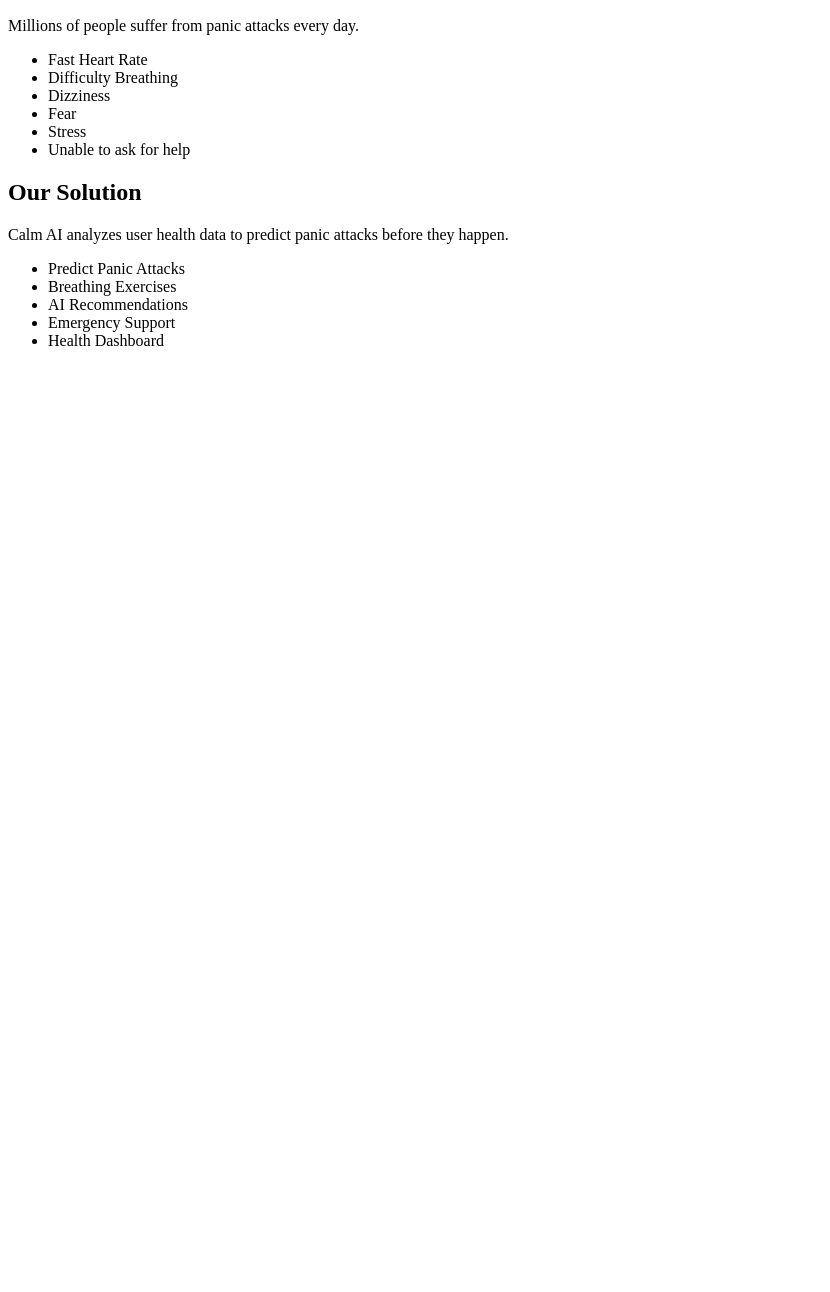
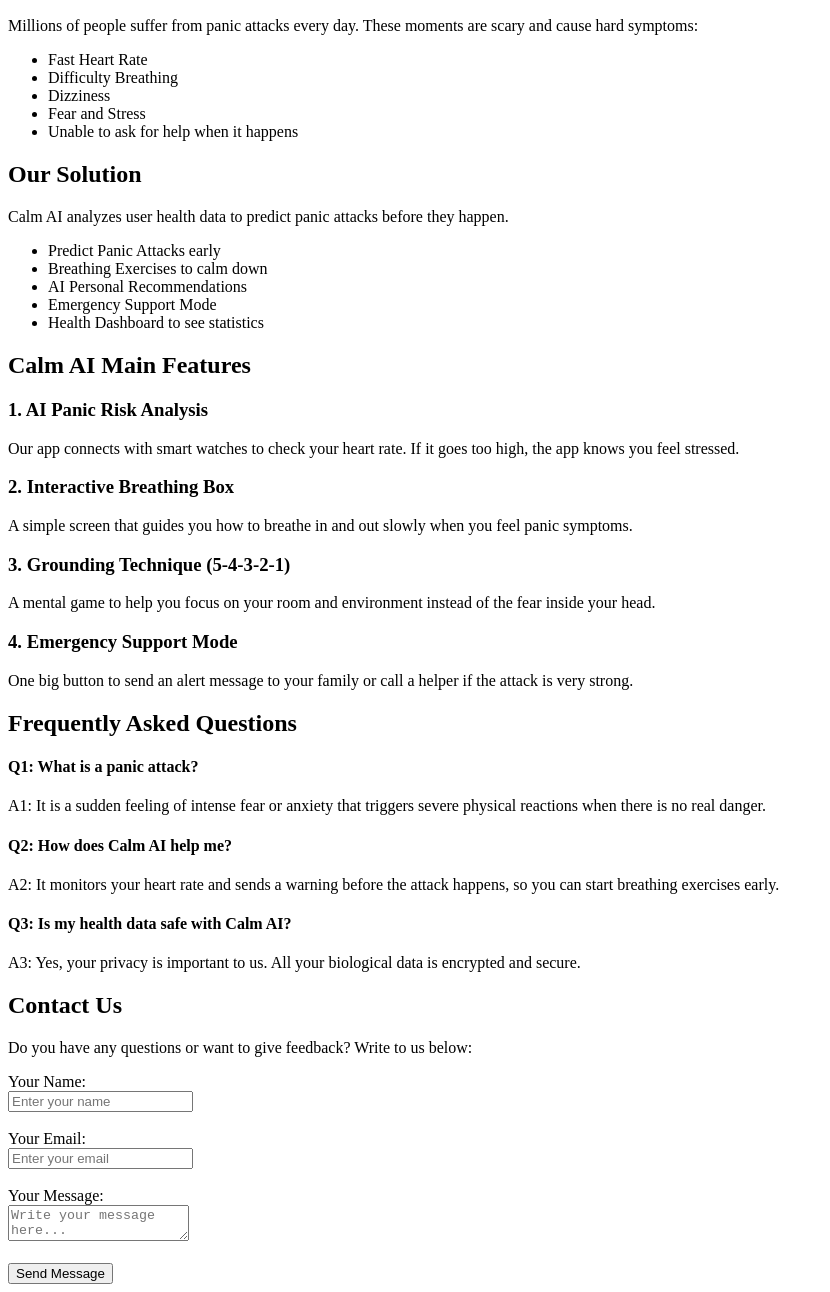
Before and after one commit to EnjiEslam/Calm-AI-Horizon, a plain HTML site: page index.html in a window 1280 px wide. Shown: the part 422-1714 px from the top of the page, without its empty margins (0-830 px from the left). Before the commit the page ends 800 px from the top, so only its background shows below. Drawn offline with Linux system fonts and the light colour scheme.

Commit message:
complete html structure

```diff
--- a/index.html
+++ b/index.html
@@ -1,178 +1,123 @@
 <!DOCTYPE html>
 <html lang="en">
-
-<!-- بيانات الصفحة -->
 <head>
-
     <meta charset="UTF-8">
-
     <meta name="viewport" content="width=device-width, initial-scale=1.0">
-
-    <title>Calm AI</title>
-
+    <title>Calm AI - Panic Attack Assistant</title>
 </head>
-
 <body>
 
-
-    <!-- الهيدر -->
     <header>
-
-        <!-- اللوجو -->
         <h2>Calm AI</h2>
-
-        <!-- اللينكات -->
         <nav>
-
             <a href="#home">Home</a>
-
             <a href="#about">About</a>
-
             <a href="#problem">Problem</a>
-
             <a href="#solution">Solution</a>
-
             <a href="#features">Features</a>
-
+            <a href="#faq">FAQ</a>
             <a href="#contact">Contact</a>
-
         </nav>
-
     </header>
 
-
-
-    <!-- بداية الصفحة -->
     <section id="home">
-
         <h1>Calm AI</h1>
-
         <h2>From Prediction To Prevention</h2>
-
         <p>
-
-            Calm AI is an intelligent platform that helps people
-            predict, manage and reduce panic attacks.
-
+            Calm AI is an intelligent platform that helps people predict, manage and reduce panic attacks.
         </p>
-
-        <button>
-
-            Get Started
-
-        </button>
-
+        <button>Get Started</button>
     </section>
 
-
-
-
-
-    <!-- هنا هنتكلم عن المشروع -->
     <section id="about">
-
-        <h2>
-
-            About Calm AI
-
-        </h2>
-
-        <p>
-
-            Calm AI is an AI-powered platform designed to support
-            people who experience panic attacks.
-
-        </p>
-
-        <p>
-
-            The platform combines Artificial Intelligence,
-            Wearable Devices and Health Analytics.
-
-        </p>
-
+        <h2>About Calm AI</h2>
+        <p>Calm AI is an AI-powered platform designed to support people who experience panic attacks.</p>
+        <p>The platform combines Artificial Intelligence, Wearable Devices and Health Analytics.</p>
     </section>
 
-
-
-
-
-
-    <!-- هنا بنشرح المشكلة -->
     <section id="problem">
-
-        <h2>
-
-            The Problem
-
-        </h2>
-
-        <p>
-
-            Millions of people suffer from panic attacks every day.
-
-        </p>
-
+        <h2>The Problem</h2>
+        <p>Millions of people suffer from panic attacks every day. These moments are scary and cause hard symptoms:</p>
         <ul>
-
             <li>Fast Heart Rate</li>
-
             <li>Difficulty Breathing</li>
-
             <li>Dizziness</li>
-
-            <li>Fear</li>
-
-            <li>Stress</li>
-
-            <li>Unable to ask for help</li>
-
+            <li>Fear and Stress</li>
+            <li>Unable to ask for help when it happens</li>
         </ul>
-
     </section>
 
-
-
-
-
-
-
-    <!-- هنا بنقول الحل -->
     <section id="solution">
-
-        <h2>
-
-            Our Solution
-
-        </h2>
-
-        <p>
-
-            Calm AI analyzes user health data to predict panic attacks
-            before they happen.
-
-        </p>
-
+        <h2>Our Solution</h2>
+        <p>Calm AI analyzes user health data to predict panic attacks before they happen.</p>
         <ul>
-
-            <li>Predict Panic Attacks</li>
-
-            <li>Breathing Exercises</li>
-
-            <li>AI Recommendations</li>
-
-            <li>Emergency Support</li>
-
-            <li>Health Dashboard</li>
-
+            <li>Predict Panic Attacks early</li>
+            <li>Breathing Exercises to calm down</li>
+            <li>AI Personal Recommendations</li>
+            <li>Emergency Support Mode</li>
+            <li>Health Dashboard to see statistics</li>
         </ul>
-
     </section>
 
+    <section id="features">
+        <h2>Calm AI Main Features</h2>
 
+        <div class="feature-box">
+            <h3>1. AI Panic Risk Analysis</h3>
+            <p>Our app connects with smart watches to check your heart rate. If it goes too high, the app knows you feel stressed.</p>
+        </div>
 
+        <div class="feature-box">
+            <h3>2. Interactive Breathing Box</h3>
+            <p>A simple screen that guides you how to breathe in and out slowly when you feel panic symptoms.</p>
+        </div>
 
+        <div class="feature-box">
+            <h3>3. Grounding Technique (5-4-3-2-1)</h3>
+            <p>A mental game to help you focus on your room and environment instead of the fear inside your head.</p>
+        </div>
+
+        <div class="feature-box">
+            <h3>4. Emergency Support Mode</h3>
+            <p>One big button to send an alert message to your family or call a helper if the attack is very strong.</p>
+        </div>
+    </section>
+
+    <section id="faq">
+        <h2>Frequently Asked Questions</h2>
+
+        <div class="faq-item">
+            <h4>Q1: What is a panic attack?</h4>
+            <p>A1: It is a sudden feeling of intense fear or anxiety that triggers severe physical reactions when there is no real danger.</p>
+        </div>
+
+        <div class="faq-item">
+            <h4>Q2: How does Calm AI help me?</h4>
+            <p>A2: It monitors your heart rate and sends a warning before the attack happens, so you can start breathing exercises early.</p>
+        </div>
+
+        <div class="faq-item">
+            <h4>Q3: Is my health data safe with Calm AI?</h4>
+            <p>A3: Yes, your privacy is important to us. All your biological data is encrypted and secure.</p>
+        </div>
+    </section>
+
+    <section id="contact">
+        <h2>Contact Us</h2>
+        <p>Do you have any questions or want to give feedback? Write to us below:</p>
+        <form>
+            <label>Your Name:</label><br>
+            <input type="text" name="username" placeholder="Enter your name"><br><br>
+
+            <label>Your Email:</label><br>
+            <input type="email" name="useremail" placeholder="Enter your email"><br><br>
+
+            <label>Your Message:</label><br>
+            <textarea name="usermessage" placeholder="Write your message here..."></textarea><br><br>
+
+            <button type="button">Send Message</button>
+        </form>
+    </section>
 
 </body>
-
 </html>
```
